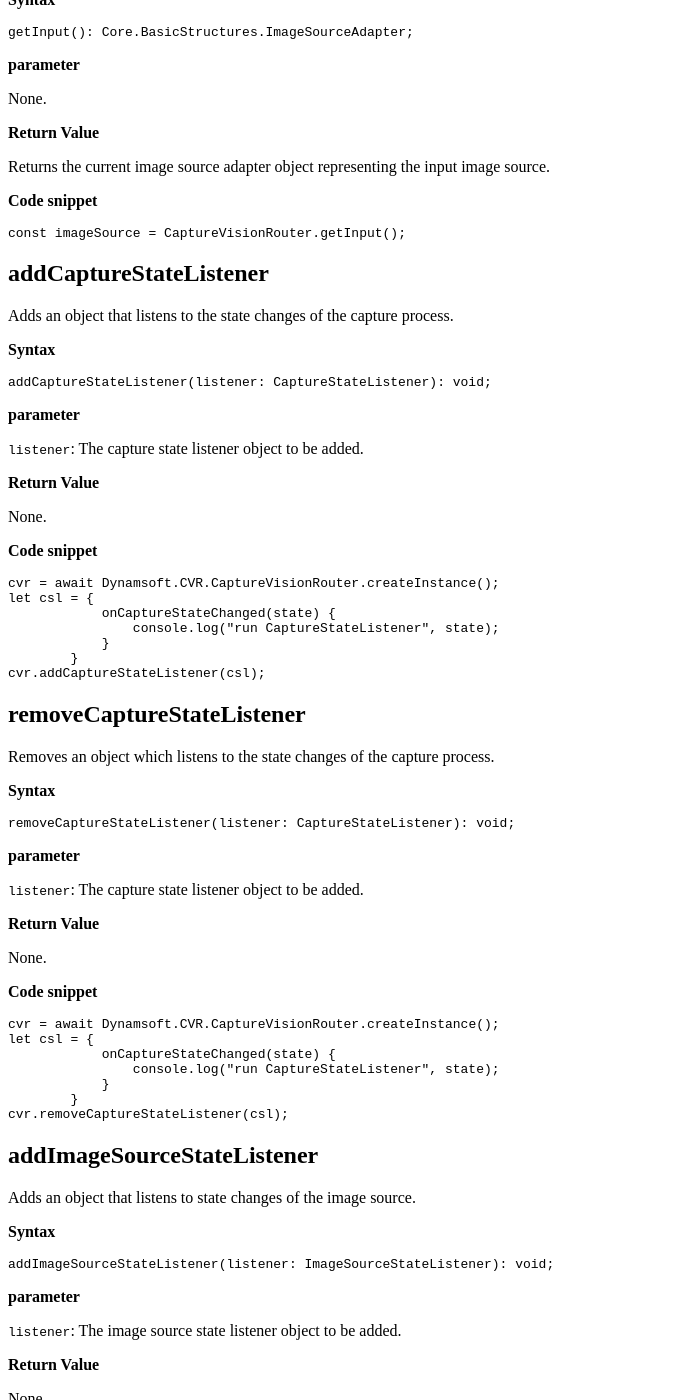
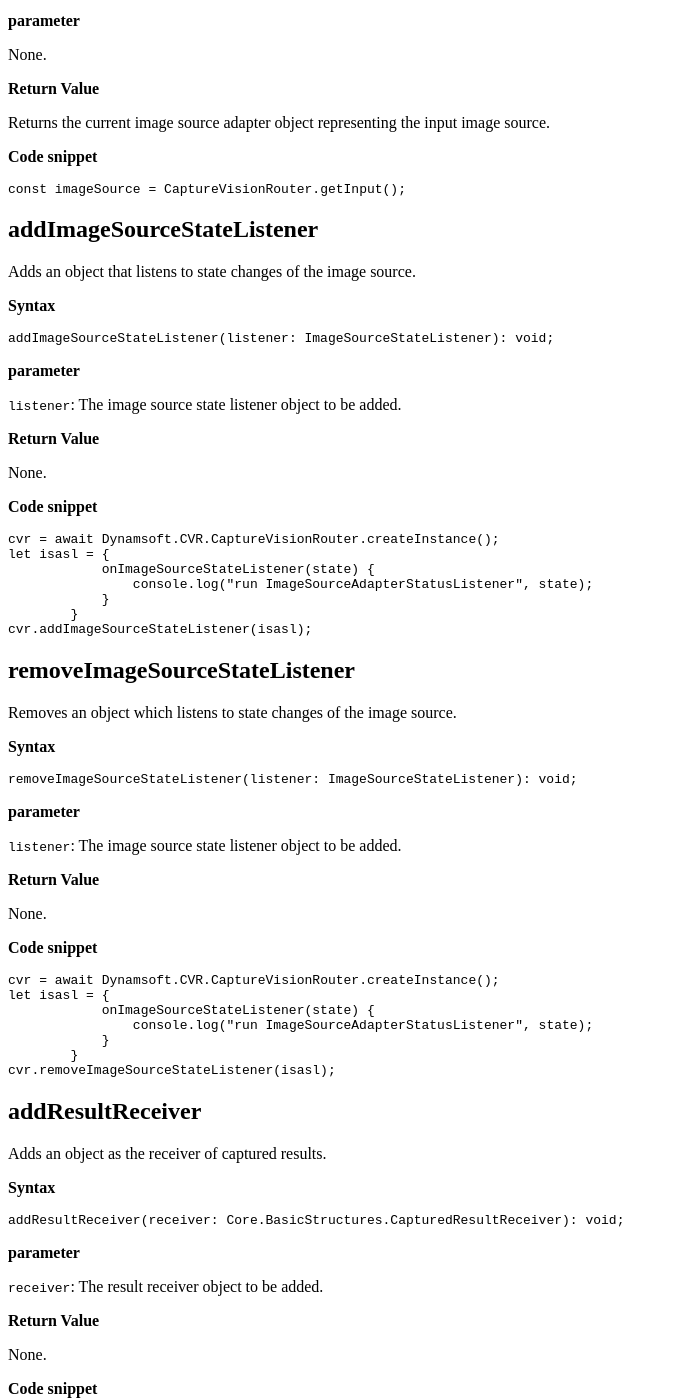
Before and after one commit to dynamsoft-docs/capture-vision-docs-js, a Jekyll site: the page built from programming/javascript/api-reference/capture-vision-router/multiple-file-processing.md, in a window 1280 px wide and 1400 px high, scrolled down 1467 px. Shown: the whole window, without its empty margins (0-677 px from the left). Built offline with Jekyll 4.4.1, drawn with Linux system fonts in a browser that asks for light colours; some of the changed text lies outside the part shown.

````diff
--- a/programming/javascript/api-reference/capture-vision-router/multiple-file-processing.md
+++ b/programming/javascript/api-reference/capture-vision-router/multiple-file-processing.md
@@ -16,8 +16,6 @@ permalink: /programming/javascript/api-reference/capture-vision-router/multiple-
 | ------------------------------------------------------------------- | ------------------------------------------------------------------------------- |
 | [setInput()](#setinput)                                             | Sets an image source to provide images for consecutive process.                 |
 | [getInput()](#getinput)                                             | Gets an image source to provide images for consecutive process.                 |
-| [addCaptureStateListener()](#addcapturestatelistener)               | Adds an object that listens to the state changes of the capture process.        |
-| [removeCaptureStateListener()](#removecapturestatelistener)         | Removes an object which listens to the state changes of the capture process.    |
 | [addImageSourceStateListener()](#addimagesourcestatelistener)       | Adds an object that listens to state changes of the image source.               |
 | [removeImageSourceStateListener()](#removeimagesourcestatelistener) | Removes an object which listens to state changes of the image source.           |
 | [addResultReceiver()](#addresultreceiver)                           | Adds an object as the receiver of captured results.                             |
@@ -76,7 +74,7 @@ Returns the current image source adapter object representing the input image sou
 ```javascript
 const imageSource = CaptureVisionRouter.getInput();
 ```
-
+<!--
 ## addCaptureStateListener
 
 Adds an object that listens to the state changes of the capture process.
@@ -136,6 +134,7 @@ let csl = {
         }
 cvr.removeCaptureStateListener(csl);
 ```
+-->
 
 ## addImageSourceStateListener
 
````
Also changed, not shown: programming/javascript/api-reference/capture-vision-router/capture-vision-router-module.md (+0 -2 lines), programming/javascript/user-guide/core-readme.md (+1 -1 lines), programming/javascript/user-guide/utility-readme.md (+1 -0 lines).
